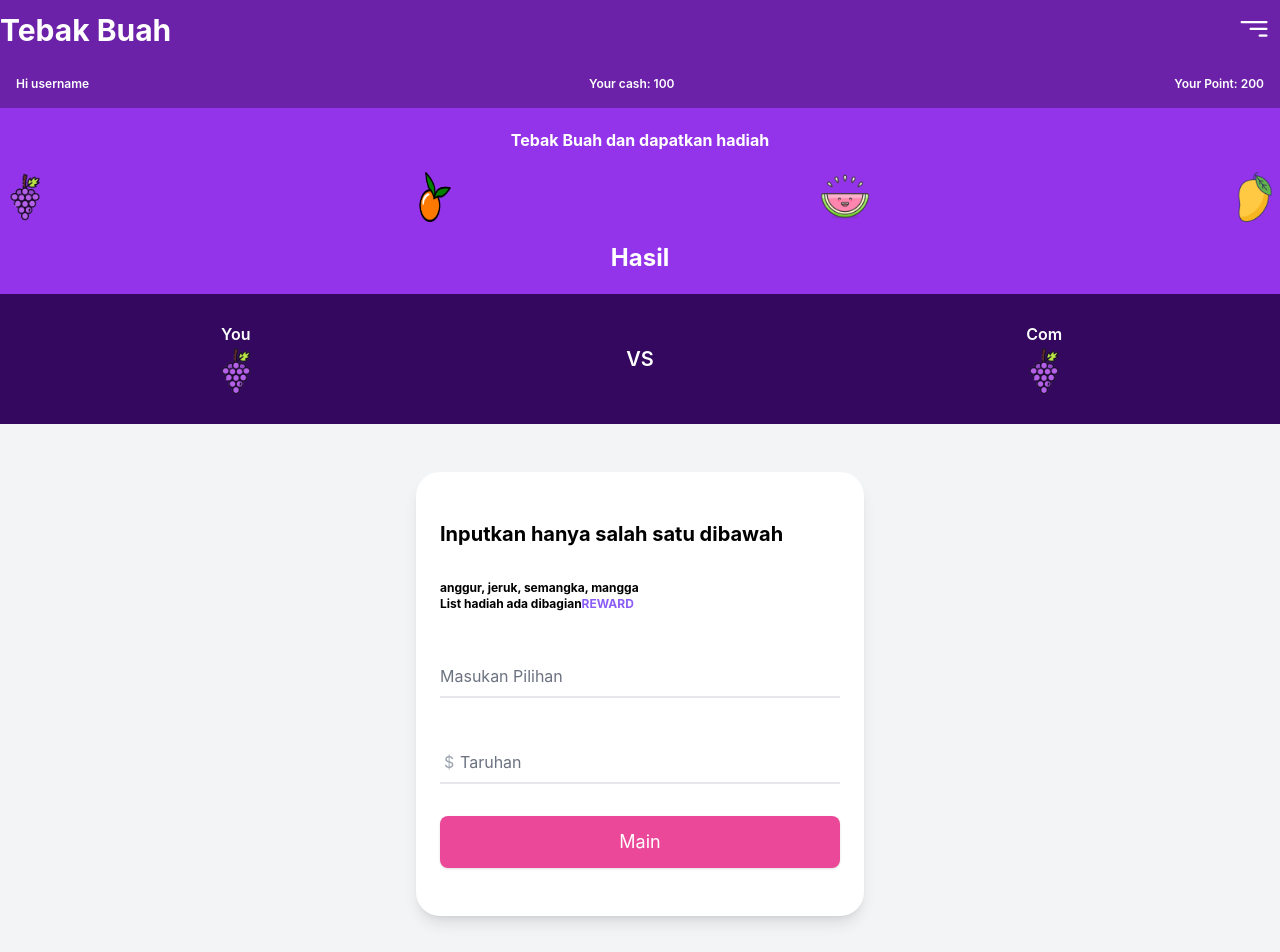
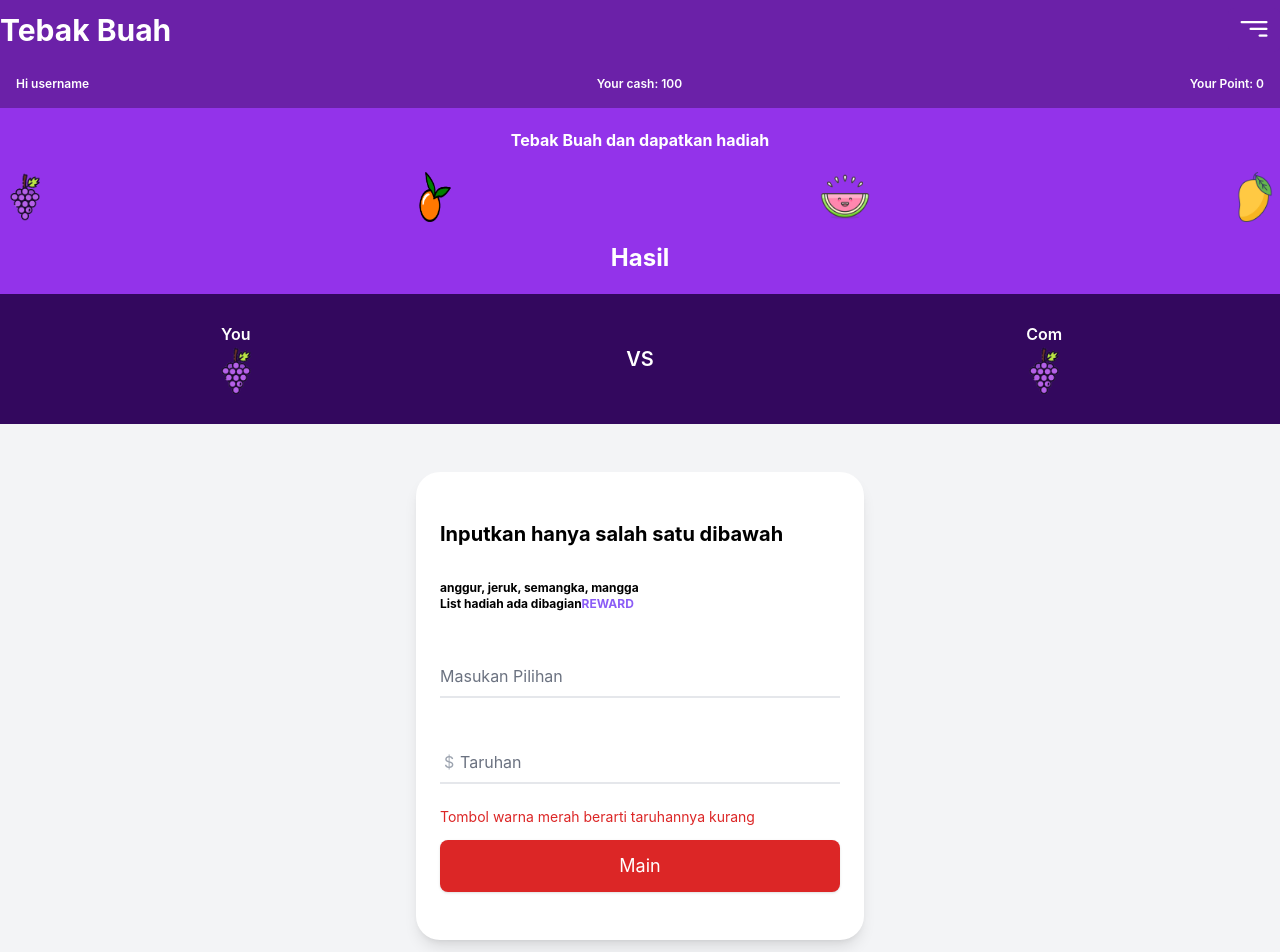
Before and after one commit to wilypradana/chosseafruitremake, a React (Create React App) app: page / in a window 1280 px wide. Shown: the top 952 px of the page. Built offline with nearby package versions, Linux system fonts and the light colour scheme.

Commit message:
done 0.0.0.1

```diff
--- a/src/App.js
+++ b/src/App.js
@@ -1,12 +1,11 @@
 import Hero from "./Hero.js";
-import Navbar from "./Navbar.js";
+
 import "./App.css";
 import "./Handler.js";
 
 export default function App() {
   return (
     <>
-      <Navbar />
       <Hero />
     </>
   );
--- a/src/Hero.js
+++ b/src/Hero.js
@@ -2,7 +2,9 @@ import anggur from "./img/anggur.png";
 import jeruk from "./img/jeruk.png";
 import semangka from "./img/semangka.png";
 import mangga from "./img/mangga.png";
-import React, { useEffect } from "react";
+import Random from "./img/default.jpg";
+import Navbar from "./Navbar";
+
 import { useState } from "react";
 
 function shuffleArray(array) {
@@ -16,14 +18,32 @@ function shuffleArray(array) {
 
 export default function Hero() {
   const [inputUser, setInputUser] = useState("anggur");
-
+  const [InputNominal, setInputNominal] = useState(0);
   const [inputCom, setInputCom] = useState("anggur");
   const fruits = ["anggur", "jeruk", "semangka", "mangga"];
+  const [Point, setPoint] = useState(0);
+  const MinimumNominal = 5;
+  const [cash, setCash] = useState(100);
 
   function play(event) {
     event.preventDefault();
-    const fruitsRandom = shuffleArray(fruits);
-    setInputCom(fruitsRandom[0]);
+
+    if (InputNominal >= MinimumNominal) {
+      const fruitsRandom = shuffleArray(fruits);
+      setInputCom(fruitsRandom[0]);
+      if (inputUser === "anggur" && inputCom === "anggur") {
+        setCash((prevCash) => prevCash * 20);
+      } else if (inputUser === "jeruk" && inputCom === "jeruk") {
+        setCash((prevCash) => prevCash * 20);
+      } else if (inputUser === "semangka" && inputCom === "semangka") {
+        setCash((prevCash) => prevCash * 20);
+      } else if (inputUser === "mangga" && inputCom === "mangga") {
+        setCash((prevCash) => prevCash * 20);
+      } else {
+        setCash((prevCash) => prevCash - InputNominal);
+        setPoint((prevPoint) => prevPoint + 20);
+      }
+    }
   }
 
   // membuat function untuk mendaptakan value masing masing input
@@ -38,12 +58,13 @@ export default function Hero() {
       case "mangga":
         return mangga;
       default:
-        return null; // jika tidak ada gambar yang di input
+        return Random; // jika tidak ada gambar yang di input
     }
   }
 
   return (
     <>
+      <Navbar cash={cash} Point={Point} />
       <div className="bg-purple-600">
         <h1 className="text-center text-white font-bold py-5 px-2">
           Tebak Buah dan dapatkan hadiah
@@ -85,7 +106,6 @@ export default function Hero() {
           </div>
         </div>
       </div>
-
       <div className="bg-gray-100 p-0 sm:p-12">
         <div className="mx-auto max-w-md px-6 py-12 bg-white border-0 shadow-lg sm:rounded-3xl">
           <h1 className="text-xl font-bold mb-8">
@@ -121,7 +141,7 @@ export default function Hero() {
                 type="number"
                 name="money"
                 placeholder=" "
-                value={onchange}
+                onChange={(event) => setInputNominal(event.target.value)}
                 className="pt-3 pb-2 pl-5 block w-full px-0 mt-0 bg-transparent border-0 border-b-2 appearance-none focus:outline-none focus:ring-0 focus:border-black border-gray-200"
               />
               <div className="absolute top-0 left-0 mt-3 ml-1 text-gray-400">
@@ -133,15 +153,15 @@ export default function Hero() {
               >
                 Taruhan
               </label>
-              <span className="text-sm text-red-600 hidden" id="error">
-                Amount is required
-              </span>
             </div>
-
+            <span className="text-sm text-red-600 ">
+              Tombol warna merah berarti taruhannya kurang
+            </span>
             <button
               id="button"
               type="submit"
-              className="w-full px-6 py-3 mt-3 text-lg text-white transition-all duration-150 ease-linear rounded-lg shadow outline-none bg-pink-500 hover:bg-pink-600 hover:shadow-lg focus:outline-none"
+              disabled={InputNominal < MinimumNominal}
+              className="w-full px-6 py-3 mt-3 text-lg text-white transition-all duration-150 ease-linear rounded-lg shadow outline-none bg-blue-500 hover:bg-pink-600 hover:shadow-lg focus:outline-none disabled:bg-red-600"
             >
               Main
             </button>
--- a/src/Navbar.js
+++ b/src/Navbar.js
@@ -1,5 +1,5 @@
 import { openSidebar } from "./Handler.js";
-export default function Navbar() {
+export default function Navbar({ cash, Point }) {
   return (
     <>
       <div className="bg-purple-800 flex items-center justify-between">
@@ -13,8 +13,10 @@ export default function Navbar() {
       </div>
       <div className="bg-purple-800 flex items-center justify-between p-4">
         <h1 className="font-semibold text-xs text-white">Hi username</h1>
-        <h1 className="font-semibold text-xs text-white">Your cash: 100</h1>
-        <h1 className="font-semibold text-xs text-white">Your Point: 200</h1>
+        <h1 className="font-semibold text-xs text-white">Your cash: {cash}</h1>
+        <h1 className="font-semibold text-xs text-white">
+          Your Point: {Point}
+        </h1>
       </div>
       {/* navbar */}
       <div className="sidebar hidden fixed top-0 bottom-0 lg:left-0 p-2 w-[300px] overflow-y-auto text-center bg-gray-900">
```
Also changed, not shown: src/img/default.jpg (added).
